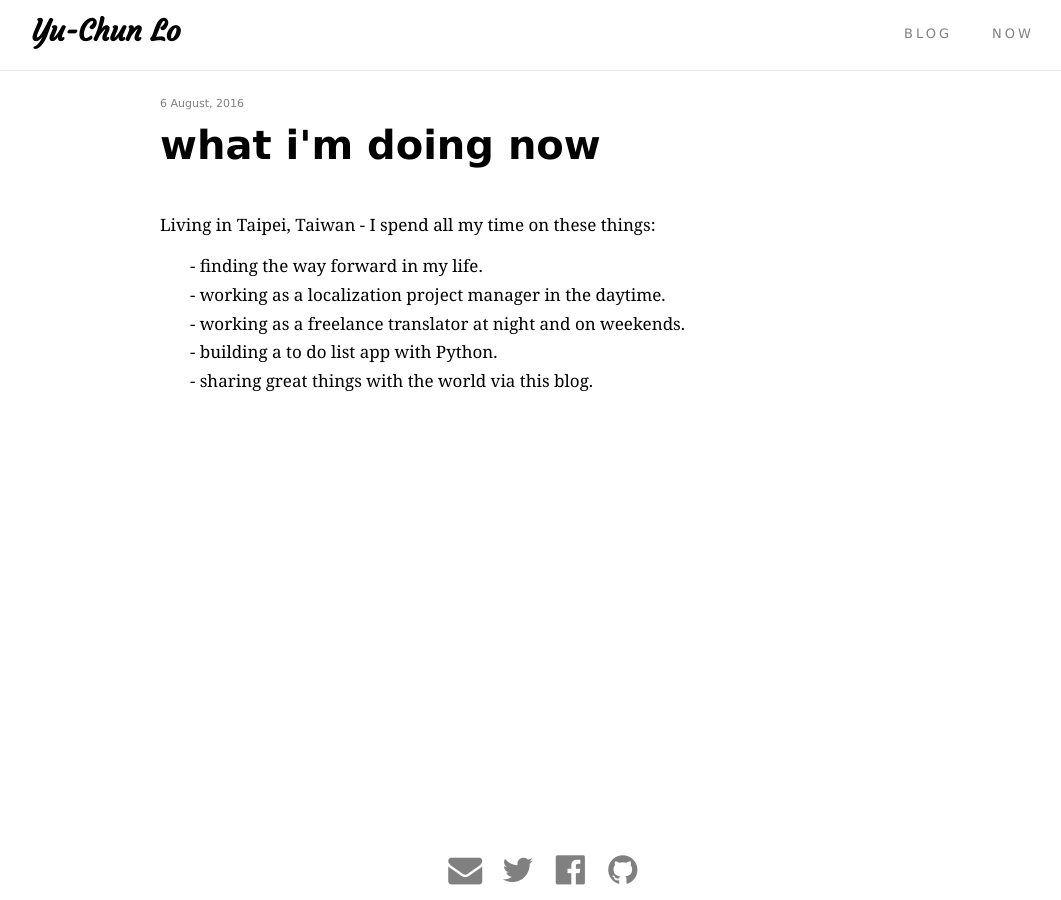
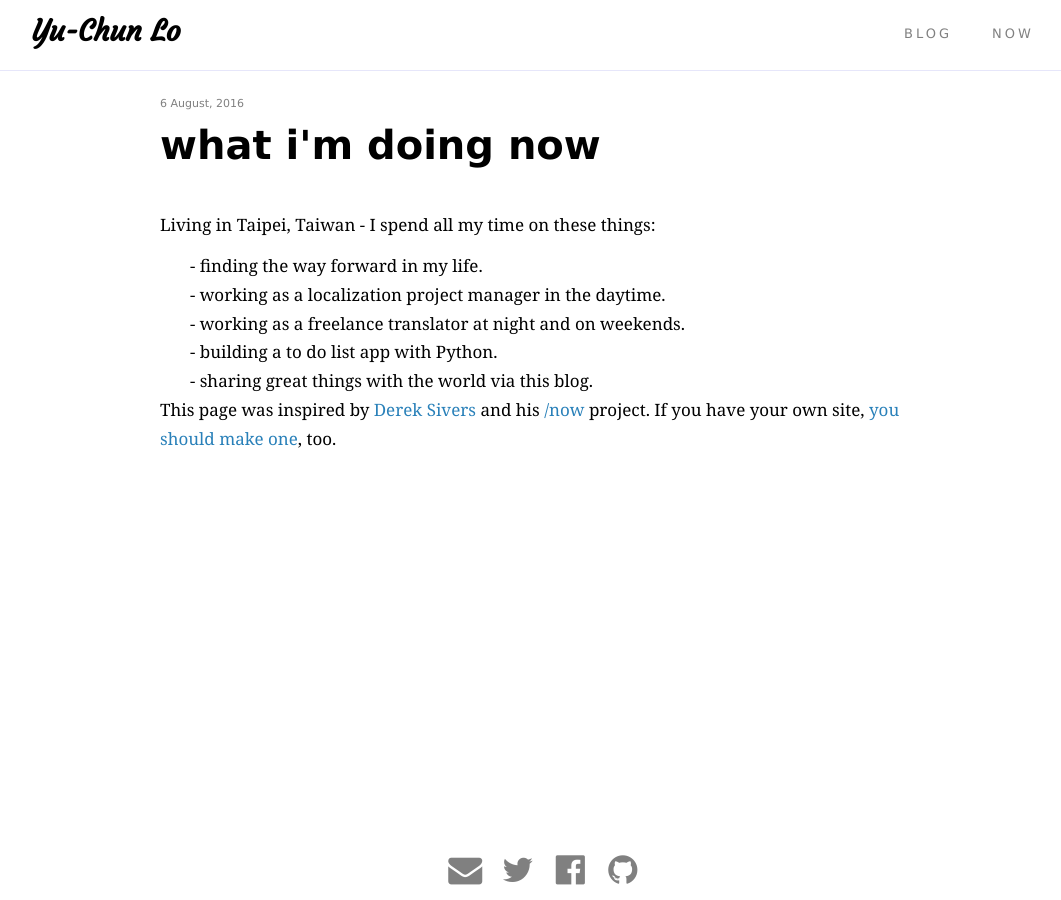
Before and after one commit to yuchunlo/yuchunlo.github.io, a Jekyll site: the page built from _posts/2016-08-06-now.md, in a window 1280 px wide. Shown: the whole page, without its empty margins (96-1157 px from the left). Built offline with Jekyll 4.4.1, drawn with Linux system fonts in a browser that asks for light colours; nearby versions of some CDN libraries.

Commit message:
Update 2016-08-06-now.md

```diff
--- a/_posts/2016-08-06-now.md
+++ b/_posts/2016-08-06-now.md
@@ -13,3 +13,4 @@ Living in Taipei, Taiwan - I spend all my time on these things:
   <li>building a to do list app with Python.</li>
   <li>sharing great things with the world via this blog.</li>
 </ul>
+This page was inspired by <a href="https://sivers.org/">Derek Sivers</a> and his <a href="http://nownownow.com/">/now</a> project. If you have your own site, <a href="http://nownownow.com/about">you should make one</a>, too.
```
